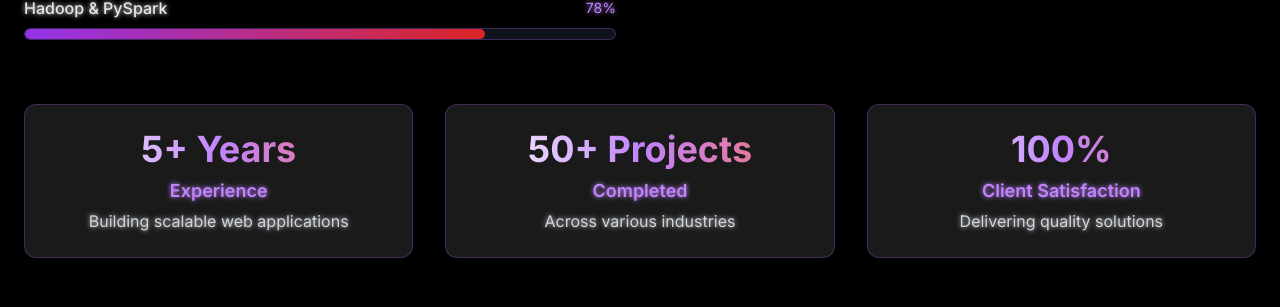
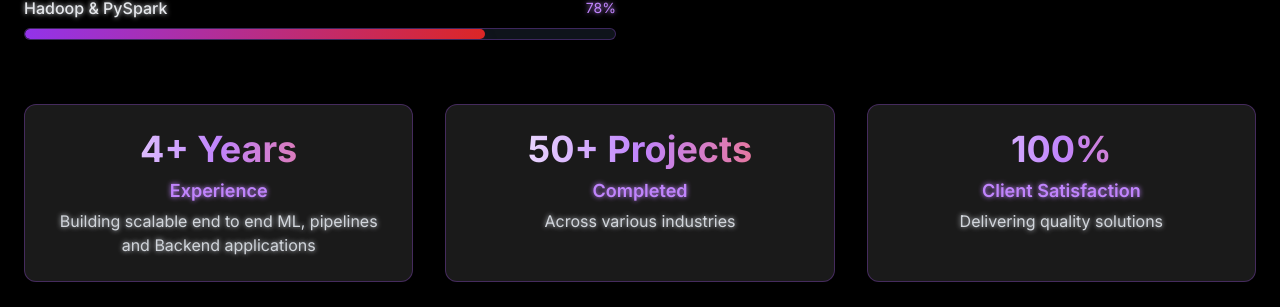
Before and after one commit to Sarim-Sikander/modern-resume-motion, a React (Vite) app: page / in a window 1280 px wide. Shown: the part 1755-2062 px from the top of the page. Built offline with nearby package versions, Linux system fonts and the light colour scheme.

Commit message:
added things

```diff
--- a/src/components/SkillsSection.tsx
+++ b/src/components/SkillsSection.tsx
@@ -74,7 +74,7 @@ const SkillsSection = () => {
 
         <div className="grid md:grid-cols-3 gap-8 animate-on-scroll">
           {[
-            { title: '5+ Years', subtitle: 'Experience', description: 'Building scalable web applications' },
+            { title: '4+ Years', subtitle: 'Experience', description: 'Building scalable end to end ML, pipelines and Backend applications' },
             { title: '50+ Projects', subtitle: 'Completed', description: 'Across various industries' },
             { title: '100%', subtitle: 'Client Satisfaction', description: 'Delivering quality solutions' }
           ].map((stat, index) => (
```
